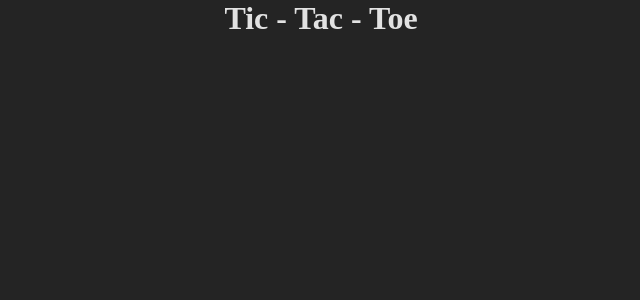
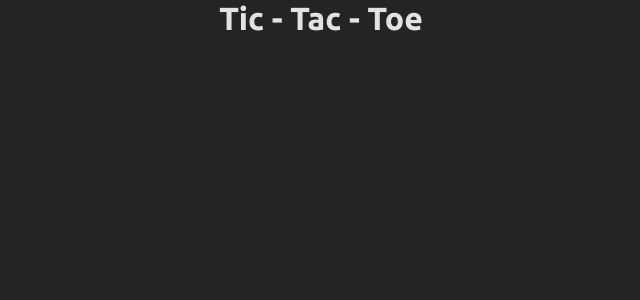
Before and after one commit to Edisonven/tic-tac-toe, a React (Vite) app: page / in a window 1280 px wide. Shown: the top 300 px of the page, without its empty margins (319-959 px from the left). Built offline with nearby package versions, Linux system fonts and the light colour scheme.

Commit message:
Agregando fuente al proyecto

```diff
--- a/index.html
+++ b/index.html
@@ -4,6 +4,11 @@
 <head>
   <meta charset="UTF-8" />
   <meta name="viewport" content="width=device-width, initial-scale=1.0" />
+  <link rel="preconnect" href="https://fonts.googleapis.com">
+  <link rel="preconnect" href="https://fonts.gstatic.com" crossorigin>
+  <link
+    href="https://fonts.googleapis.com/css2?family=Ubuntu:ital,wght@0,300;0,400;0,500;0,700;1,300;1,400;1,500;1,700&display=swap"
+    rel="stylesheet">
   <title>Tic-Tac-Toe</title>
 </head>
 
--- a/src/index.css
+++ b/src/index.css
@@ -6,3 +6,9 @@
   margin: 0;
   box-sizing: border-box;
 }
+
+body {
+  font-family: "Ubuntu", sans-serif;
+  font-weight: 400;
+  font-style: normal;
+}
```
